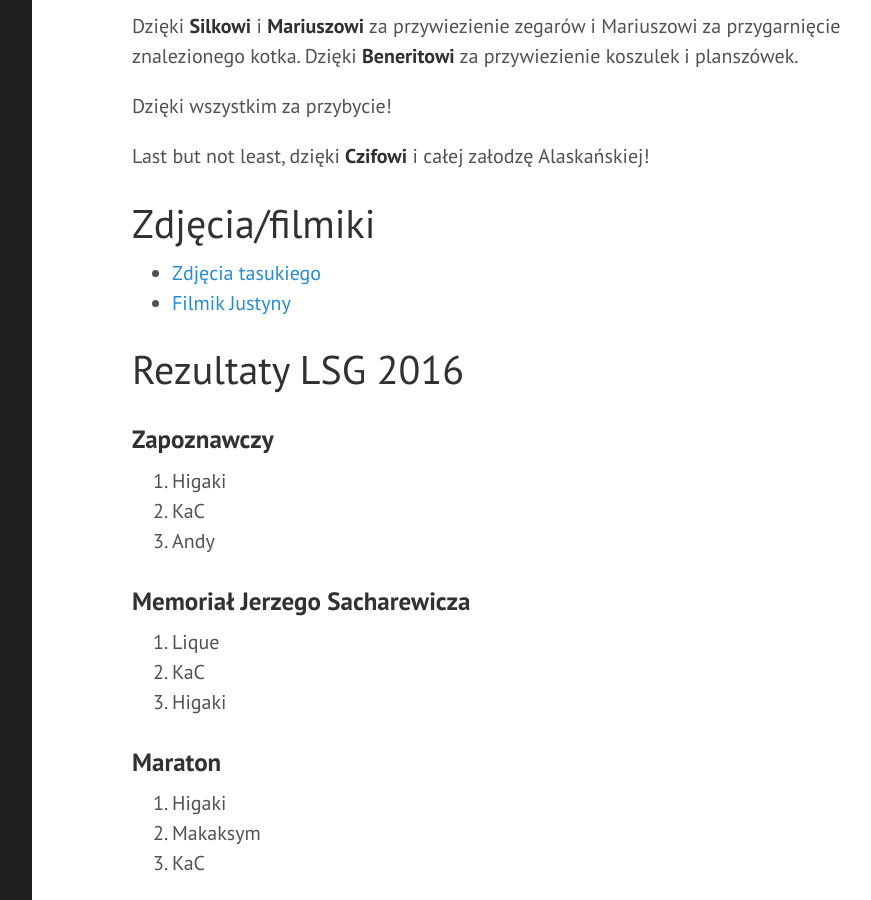
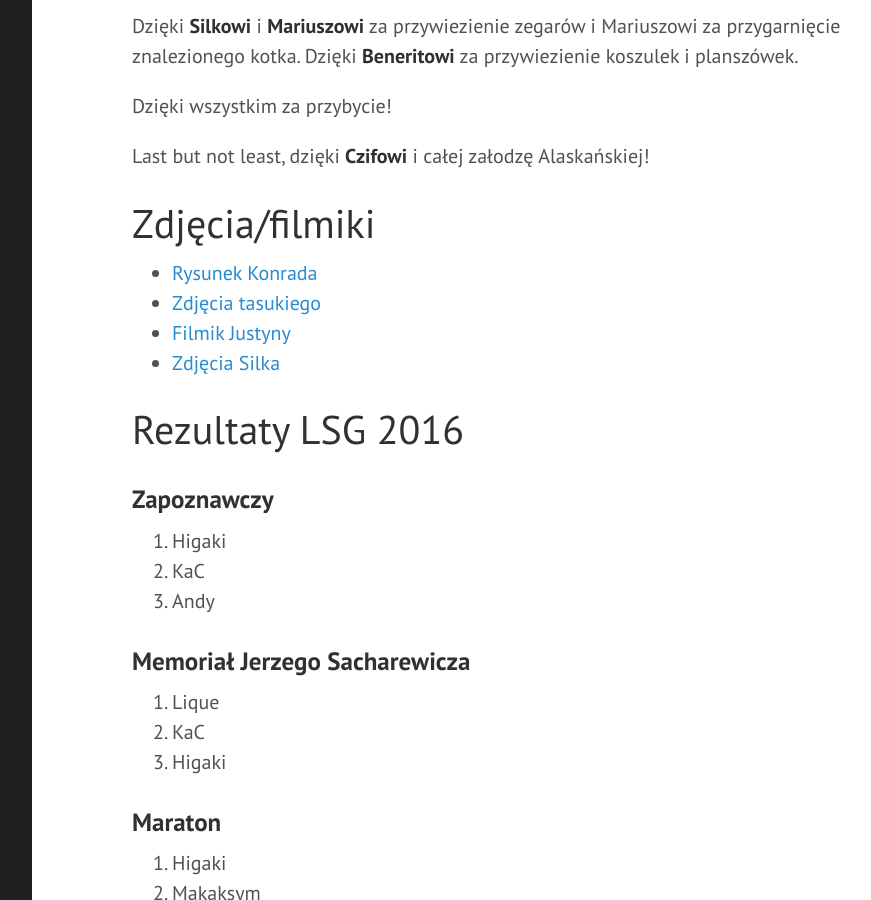
Before and after one commit to tasuki/lsg, a Jekyll site: the page built from 2016.md, in a window 1280 px wide and 900 px high, scrolled down 636 px. Shown: the whole window, without its empty margins (328-1199 px from the left). Built offline with Jekyll 4.4.1, drawn with Linux system fonts in a browser that asks for light colours.

Commit message:
Konrad, Silk

```diff
--- a/2016.md
+++ b/2016.md
@@ -27,8 +27,10 @@ Last but not least, dzięki **Czifowi** i całej załodzę Alaskańskiej!
 
 # Zdjęcia/filmiki
 
+- [Rysunek Konrada](https://www.patreon.com/posts/kwd-sitm-filler-6104753)
 - [Zdjęcia tasukiego](https://gallery.tasuki.org/2016/07-lsg)
 - [Filmik Justyny](https://www.facebook.com/PolskieStowarzyszenieGo/videos/1029333123788421/)
+- [Zdjęcia Silka](https://www.facebook.com/grzegorz.sobanski.18/media_set?set=a.989369817850153.1073741831.100003314336387&type=3)
 
 # Rezultaty LSG 2016
 
```
